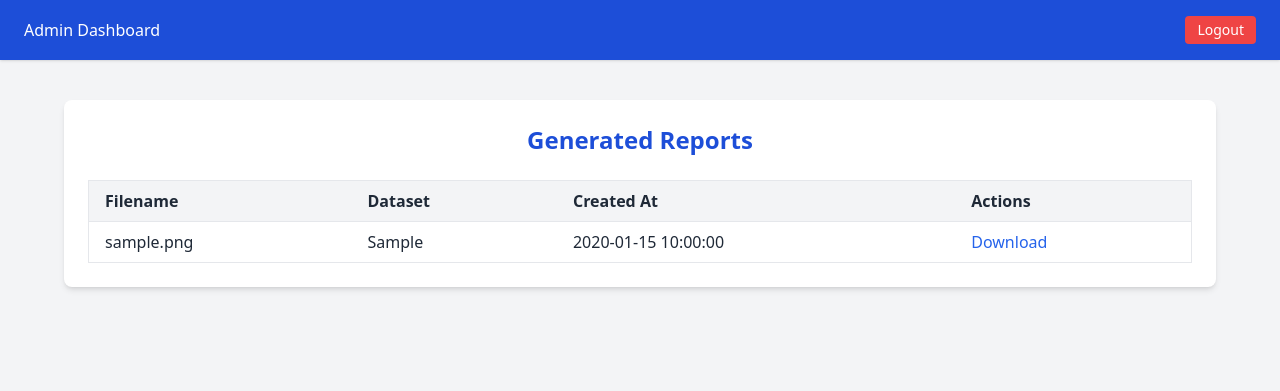
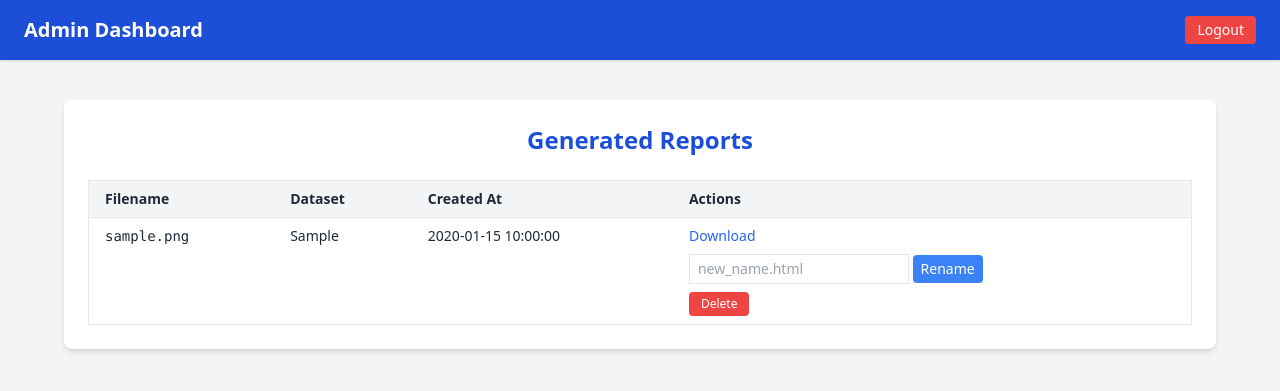
Before and after one commit to AleksandarHristov1337/Data-Structures-and-Algorithms-in-Python-Code-Generator, a Flask app: page /admin/reports in a window 1280 px wide. Shown: the top 391 px of the page. Run offline with Flask 3, Linux system fonts and the light colour scheme; a user stored in the database is signed in; tables that the repository leaves empty hold one stand-in row (values such as "Sample post"); parts of the project's set-up code (start-up, migrations or seed data) failed here and were passed over; some libraries are stand-ins or nearby versions.

Commit message:
Delete and Rename Added

```diff
--- a/src/routes/admin.py
+++ b/src/routes/admin.py
@@ -1,17 +1,34 @@
-from flask import Blueprint, render_template, request, flash, redirect, url_for
+import os
+from functools import wraps
+from flask import (
+    Blueprint, render_template, request, redirect,
+    url_for, flash, current_app
+)
 from flask_login import login_required, current_user
+from models.models import db, Report, AdminUser
 from utils.env_utils import read_env, write_env
-from models.models import Report
 
-admin_bp = Blueprint("admin", __name__)
+admin_bp = Blueprint("admin", __name__, url_prefix="/admin")
 
-@admin_bp.route("/admin", methods=["GET", "POST"])
+# -------------------------------
+# Decorator to restrict access to admin users
+# -------------------------------
+def admin_required(func):
+    @wraps(func)
+    def wrapper(*args, **kwargs):
+        if not current_user.is_authenticated or not getattr(current_user, "is_admin", False):
+            flash("Access denied.", "error")
+            return redirect(url_for("auth.login"))
+        return func(*args, **kwargs)
+    return wrapper
+
+# -------------------------------
+# Environment Variable Editor
+# -------------------------------
+@admin_bp.route("/", methods=["GET", "POST"])
 @login_required
+@admin_required
 def admin_env():
-    # Optionally only allow admins
-    if not current_user.is_admin:
-        return "Unauthorized", 403
-
     env_vars = read_env()
 
     if request.method == "POST":
@@ -30,12 +47,83 @@ def admin_env():
 
     return render_template("admin.html", env=env_vars)
 
-
-@admin_bp.route("/admin/reports")
+# -------------------------------
+# Reports List (Admin Only)
+# -------------------------------
+@admin_bp.route("/reports")
 @login_required
-def admin_reports():
-    if not current_user.is_admin:
-        return "Unauthorized", 403
-
+@admin_required
+def list_reports():
     reports = Report.query.order_by(Report.created_at.desc()).all()
     return render_template("admin_reports.html", reports=reports)
+
+# -------------------------------
+# Rename Report (Admin Only)
+# -------------------------------
+@admin_bp.route("/reports/<int:report_id>/rename", methods=["POST"])
+@login_required
+@admin_required
+def rename_report(report_id):
+    new_filename = request.form.get("new_filename", "").strip()
+
+    if not new_filename:
+        flash("Filename cannot be empty.", "error")
+        return redirect(url_for("admin.list_reports"))
+
+    # Append .html if not present
+    if not new_filename.lower().endswith(".html"):
+        new_filename += ".html"
+
+    report = Report.query.get_or_404(report_id)
+    reports_dir = os.path.abspath(os.path.join(current_app.root_path, "..", "reports"))
+    old_path = os.path.join(reports_dir, report.filename)
+    new_path = os.path.join(reports_dir, new_filename)
+
+    if not os.path.exists(old_path):
+        flash("Original file does not exist.", "error")
+        return redirect(url_for("admin.list_reports"))
+
+    if os.path.exists(new_path):
+        flash("A file with that name already exists.", "error")
+        return redirect(url_for("admin.list_reports"))
+
+    try:
+        os.rename(old_path, new_path)
+    except Exception as e:
+        flash(f"Error renaming file: {e}", "error")
+        return redirect(url_for("admin.list_reports"))
+
+    try:
+        report.filename = new_filename
+        db.session.commit()
+        flash("Report renamed successfully.", "success")
+    except Exception as e:
+        db.session.rollback()
+        flash(f"Database error: {e}", "error")
+
+    return redirect(url_for("admin.list_reports"))
+
+# -------------------------------
+# Delete Report (Admin Only)
+# -------------------------------
+@admin_bp.route("/reports/<int:report_id>/delete", methods=["POST"])
+@login_required
+@admin_required
+def delete_report(report_id):
+    report = Report.query.get_or_404(report_id)
+
+    reports_dir = os.path.abspath(os.path.join(current_app.root_path, "..", "reports"))
+    file_path = os.path.join(reports_dir, report.filename)
+
+    try:
+        if os.path.exists(file_path):
+            os.remove(file_path)
+
+        db.session.delete(report)
+        db.session.commit()
+        flash("Report deleted successfully.", "success")
+    except Exception as e:
+        db.session.rollback()
+        flash(f"Error deleting report: {e}", "error")
+
+    return redirect(url_for("admin.list_reports"))
--- a/src/templates/admin_reports.html
+++ b/src/templates/admin_reports.html
@@ -1,5 +1,6 @@
 <!DOCTYPE html>
 <html lang="en">
+
 <head>
   <meta charset="UTF-8" />
   <title>Admin Reports</title>
@@ -11,7 +12,7 @@
 
   <!-- Navbar -->
   <nav class="bg-blue-700 text-white py-4 px-6 flex justify-between items-center shadow">
-    <h1 class=l font-bold">Admin Dashboard</h1>
+    <h1 class="text-xl font-bold">Admin Dashboard</h1>
     <a href="{{ url_for('auth.logout') }}" class="text-sm bg-red-500 hover:bg-red-600 px-3 py-1 rounded">
       Logout
     </a>
@@ -21,7 +22,7 @@
     <div class="max-w-6xl mx-auto bg-white shadow-md rounded-lg p-6">
       <h2 class="text-2xl font-bold mb-6 text-blue-700 text-center">Generated Reports</h2>
 
-      <table class="min-w-full bg-white border border-gray-200">
+      <table class="min-w-full bg-white border border-gray-200 text-sm">
         <thead class="bg-gray-100 text-left">
           <tr>
             <th class="py-2 px-4 border-b">Filename</th>
@@ -32,18 +33,40 @@
         </thead>
         <tbody>
           {% for report in reports %}
-            <tr class="hover:bg-gray-50">
-              <td class="py-2 px-4 border-b">{{ report.filename }}</td>
-              <td class="py-2 px-4 border-b">{{ report.dataset or "N/A" }}</td>
+          <tr class="hover:bg-gray-50 align-top">
+            <td class="py-2 px-4 border-b font-mono">{{ report.filename }}</td>
+            <td class="py-2 px-4 border-b whitespace-pre-line">{{ report.dataset or "N/A" }}</td>
             <td class="py-2 px-4 border-b">{{ report.created_at.strftime('%Y-%m-%d %H:%M:%S') }}</td>
-              <td class="py-2 px-4 border-b">
+            <td class="py-2 px-4 border-b space-y-2">
+
+              <!-- Download -->
               <a href="{{ url_for('analyze.download_report', filename=report.filename) }}"
-                   class="text-blue-600 hover:underline">Download</a>
+                class="text-blue-600 hover:underline block">Download</a>
+
+              <!-- Rename Form -->
+              <form method="POST" action="{{ url_for('admin.rename_report', report_id=report.id) }}"
+                class="inline-block">
+                <input type="text" name="new_filename" placeholder="new_name.html" class="border px-2 py-1" required />
+                <button type="submit" class="bg-blue-500 text-white px-2 py-1 rounded hover:bg-blue-600">
+                  Rename
+                </button>
+              </form>
+
+              <!-- Delete Form -->
+              <form method="POST" action="{{ url_for('admin.delete_report', report_id=report.id) }}"
+                onsubmit="return confirm('Are you sure you want to delete this report?');">
+                <button type="submit" class="bg-red-500 hover:bg-red-600 text-white text-xs px-3 py-1 rounded">
+                  Delete
+                </button>
+              </form>
+
             </td>
           </tr>
           {% else %}
           <tr>
-              <td colspan="4" class="text-center py-4 text-gray-500">No reports found.</td>
+            <td colspan="4" class="text-center py-6 text-gray-500">
+              No reports found.
+            </td>
           </tr>
           {% endfor %}
         </tbody>
@@ -51,4 +74,5 @@
     </div>
   </main>
 </body>
+
 </html>
```
Lines whose indentation alone changed are shown as unchanged.
